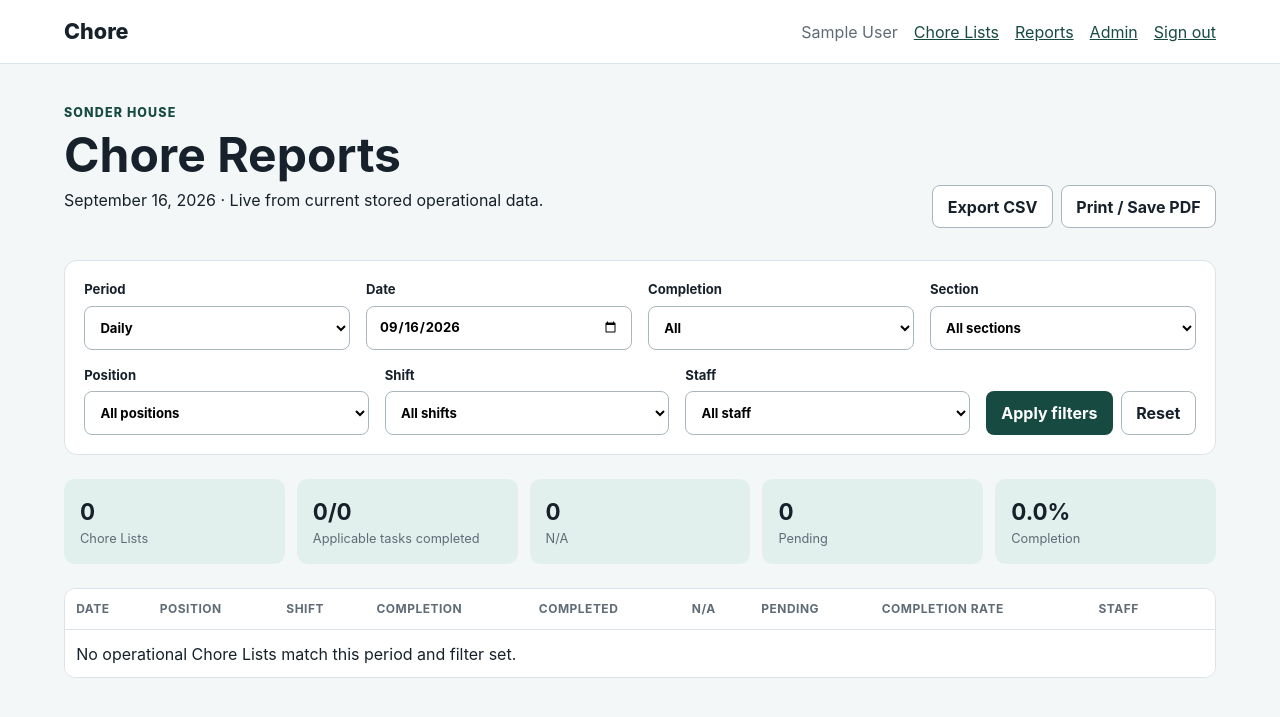
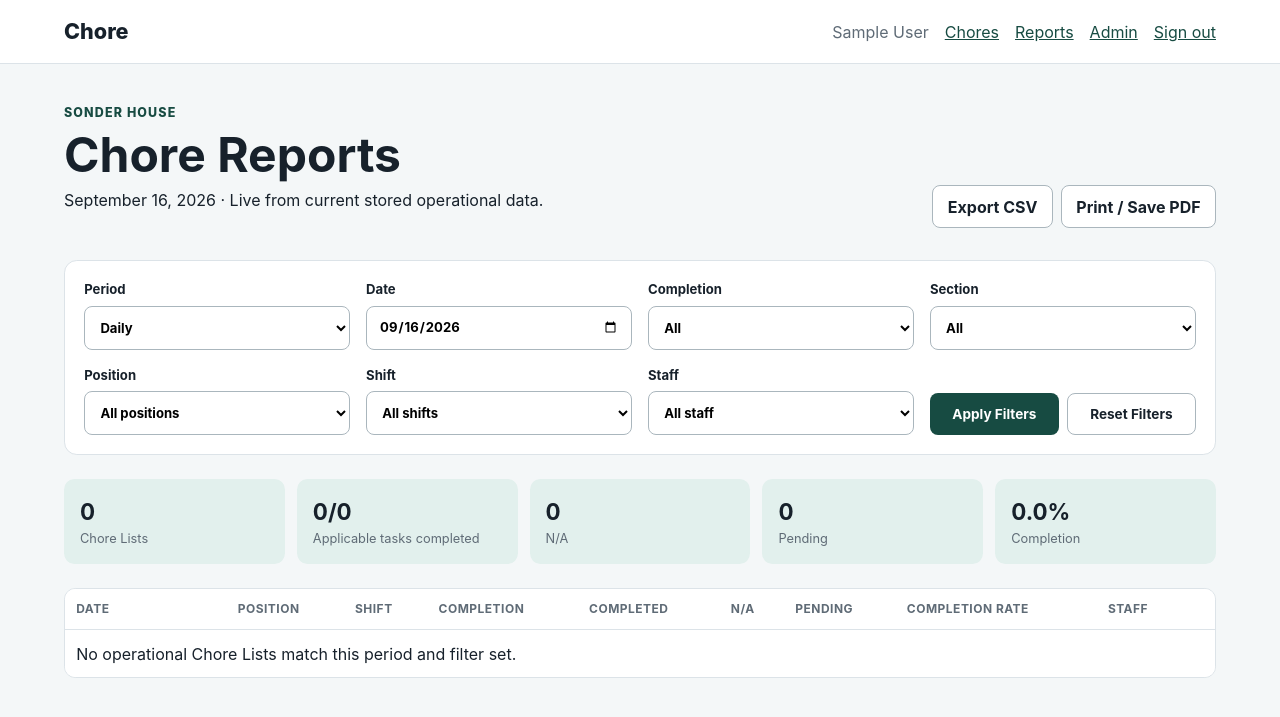
Before and after one commit to kevinatlee/Chore, a Django app: page /reports/ in a window 1280 px wide. Shown: the top 717 px of the page. Run offline with Django 5.2, Linux system fonts and the light colour scheme; the visitor is signed in with stand-in values (Sample User, id 1); data comes from the database, SQL or seed files in the repository; data that the repository does not hold is empty.

Commit message:
Polish report filters and navigation

```diff
--- a/checklists/static/checklists/styles.css
+++ b/checklists/static/checklists/styles.css
@@ -78,13 +78,15 @@ select { min-height: 2.75rem; padding: .55rem .7rem; border: 1px solid #aab6bd;
 .status-completed { color: var(--complete); background: var(--complete-light); }
 .status-na { color: var(--na); background: var(--na-light); }
 .status-incomplete, .status-pending { color: var(--danger); background: #fde8e8; }
-.report-actions, .filter-actions { display: flex; flex-wrap: wrap; gap: .5rem; }
+.report-actions { display: flex; flex-wrap: wrap; gap: .5rem; }
+.filter-actions { display: grid; grid-template-columns: repeat(2, minmax(0, 1fr)); gap: .5rem; }
+.filter-actions .button { width: 100%; min-width: 0; padding-inline: .55rem; font-size: .85rem; white-space: nowrap; }
 .report-filters { display: grid; gap: 1rem; width: 100%; max-width: 100%; margin-bottom: 1.5rem; padding: 1.2rem; overflow: hidden; background: white; border: 1px solid var(--line); border-radius: .8rem; }
 .report-filters > *, .report-filter-row > * { min-width: 0; }
 .report-program-filter { width: min(16rem, 100%); }
 .report-filter-row { display: grid; gap: 1rem; width: 100%; min-width: 0; }
 .report-filter-row-primary { grid-template-columns: repeat(4, minmax(0, 1fr)); }
-.report-filter-row-secondary { grid-template-columns: repeat(3, minmax(0, 1fr)) auto; align-items: end; }
+.report-filter-row-secondary { grid-template-columns: repeat(3, minmax(0, 1fr)) minmax(12.5rem, 1fr); align-items: end; }
 .report-filters label { display: grid; min-width: 0; align-content: start; gap: .35rem; font-size: .82rem; font-weight: 750; }
 .report-filters input, .report-filters select { width: 100%; min-width: 0; max-width: 100%; }
 .report-filters .checkbox-label { display: flex; align-items: center; align-self: end; }
@@ -100,6 +102,7 @@ select { min-height: 2.75rem; padding: .55rem .7rem; border: 1px solid #aab6bd;
 .report-table th, .report-table td { padding: .7rem; border-bottom: 1px solid var(--line); text-align: left; vertical-align: top; }
 .report-table th { color: var(--muted); font-size: .75rem; text-transform: uppercase; letter-spacing: .04em; }
 .report-table tr:last-child td { border-bottom: 0; }
+.report-table .report-date { min-width: 7.25rem; white-space: nowrap; }
 .task-actions { display: flex; flex: 0 0 auto; gap: .45rem; }
 .contribution-panel { margin-top: 3rem; }
 .contribution-list { padding-left: 1.3rem; }
@@ -118,5 +121,4 @@ select { min-height: 2.75rem; padding: .55rem .7rem; border: 1px solid #aab6bd;
   .task-actions .button { flex: 1; }
   .progress-summary { display: inline-block; margin-top: 1rem; }
   .report-filter-row-primary, .report-filter-row-secondary { grid-template-columns: 1fr; }
-  .filter-actions .button { flex: 1; }
 }
--- a/checklists/tests.py
+++ b/checklists/tests.py
@@ -536,7 +536,8 @@ class SelectorAndRoleTests(OperationalFixtureMixin, TestCase):
     def test_user_facing_navigation_uses_chore_list_while_domain_names_remain_stable(self):
         self.client.force_login(self.operator)
         response = self.client.get(reverse("dashboard"))
-        self.assertContains(response, ">Chore Lists</a>")
+        self.assertContains(response, ">Chores</a>")
+        self.assertNotContains(response, ">Chore Lists</a>")
         self.assertNotContains(response, ">Checklists</a>")
         self.assertEqual(ChecklistDefinition.__name__, "ChecklistDefinition")
         self.assertEqual(ChecklistInstance.__name__, "ChecklistInstance")
@@ -665,6 +666,7 @@ class SelectorAndRoleTests(OperationalFixtureMixin, TestCase):
         self.assertEqual(self.client.get(reverse("dashboard")).status_code, 403)
         report = self.client.get(reverse("reports"))
         self.assertNotContains(report, ">Checklists</a>")
+        self.assertNotContains(report, ">Chores</a>")
 
         self.client.force_login(self.operator)
         self.assertRedirects(self.client.get(reverse("home")), reverse("dashboard"))
--- a/templates/base.html
+++ b/templates/base.html
@@ -13,7 +13,7 @@
     {% if user.is_authenticated %}
       <nav aria-label="Account">
         <span>{% firstof user.get_full_name user.username %}</span>
-        {% if can_operate %}<a href="{% url 'dashboard' %}">Chore Lists</a>{% endif %}
+        {% if can_operate %}<a href="{% url 'dashboard' %}">Chores</a>{% endif %}
         {% if can_view_reports %}<a href="{% url 'reports' %}">Reports</a>{% endif %}
         {% if user.is_staff %}<a href="{% url 'admin:index' %}">Admin</a>{% endif %}
         <form method="post" action="{% url 'logout' %}" class="inline-form">
--- a/templates/checklists/report.html
+++ b/templates/checklists/report.html
@@ -43,7 +43,7 @@
       </label>
       <label>Section
         <select name="section">
-          <option value="">All sections</option>
+          <option value="">All</option>
           {% for choice in section_choices %}<option value="{{ choice }}" {% if filters.section == choice %}selected{% endif %}>{{ choice }}</option>{% endfor %}
         </select>
       </label>
@@ -67,7 +67,7 @@
           {% for choice in staff_choices %}<option value="{{ choice.pk }}" {% if filters.staff == choice.pk|stringformat:'s' %}selected{% endif %}>{{ choice.display_name }}</option>{% endfor %}
         </select>
       </label>
-      <div class="filter-actions"><button class="button primary" type="submit">Apply filters</button><a class="button secondary" href="{% url 'reports' %}">Reset</a></div>
+      <div class="filter-actions"><button class="button primary" type="submit">Apply Filters</button><a class="button secondary" href="{% url 'reports' %}">Reset Filters</a></div>
     </div>
   </form>
 
@@ -106,11 +106,11 @@
 
   <div class="table-wrap">
     <table class="report-table">
-      <thead><tr><th>Date</th><th>Position</th><th>Shift</th><th>Completion</th><th>Completed</th><th>N/A</th><th>Pending</th><th>Completion rate</th><th>Staff</th><th></th></tr></thead>
+      <thead><tr><th class="report-date">Date</th><th>Position</th><th>Shift</th><th>Completion</th><th>Completed</th><th>N/A</th><th>Pending</th><th>Completion rate</th><th>Staff</th><th></th></tr></thead>
       <tbody>
         {% for row in rows %}
           <tr>
-            <td>{{ row.operational_date|date:"Y-m-d" }}</td><td>{{ row.category }}</td><td>{{ row.shift }}</td>
+            <td class="report-date">{{ row.operational_date|date:"Y-m-d" }}</td><td>{{ row.category }}</td><td>{{ row.shift }}</td>
             <td><span class="status status-{{ row.status }}">{{ row.status|title }}</span></td>
             <td>{{ row.completed_count }}/{{ row.applicable_count }}</td><td>{{ row.na_count }}</td><td>{{ row.pending_count }}</td><td>{{ row.completion_percentage }}%</td>
             <td>{% for contributor in row.contributors %}{{ contributor }}{% if not forloop.last %}, {% endif %}{% empty %}None{% endfor %}</td>
--- a/templates/checklists/report_print.html
+++ b/templates/checklists/report_print.html
@@ -1,6 +1,6 @@
 {% load static %}<!doctype html>
 <html lang="en"><head><meta charset="utf-8"><title>{{ program.name }} Chore Report {{ period.start }}–{{ period.end }}</title><link rel="stylesheet" href="{% static 'checklists/styles.css' %}"><style>.print-report{width:100%;padding:1rem}.print-report table{font-size:10pt}@media print{.no-print{display:none}.print-report{padding:0}body{background:#fff}}</style></head>
 <body><main class="print-report"><button class="button secondary no-print" onclick="window.print()">Print / Save PDF</button><h1>{{ program.name }} Chore Reports</h1><p>{{ period.start|date:"Y-m-d" }} through {{ period.end|date:"Y-m-d" }}</p><p><strong>{{ totals.completion_percentage }}%</strong> completion · {{ totals.completed }}/{{ totals.applicable }} applicable complete · {{ totals.na }} N/A · {{ totals.pending }} pending</p>
-<table class="report-table"><thead><tr><th>Date</th><th>Position / shift</th><th>Completion</th><th>Applicable</th><th>Complete</th><th>N/A</th><th>Pending</th><th>Staff</th></tr></thead><tbody>{% for row in rows %}<tr><td>{{ row.operational_date|date:"Y-m-d" }}</td><td>{{ row.category }}<br>{{ row.shift }}</td><td>{{ row.status|title }}</td><td>{{ row.applicable_count }}</td><td>{{ row.completed_count }}</td><td>{{ row.na_count }}</td><td>{{ row.pending_count }}</td><td>{% for contributor in row.contributors %}{{ contributor }}{% if not forloop.last %}, {% endif %}{% empty %}None{% endfor %}</td></tr>{% empty %}<tr><td colspan="8">No matching operational Chore Lists.</td></tr>{% endfor %}</tbody></table>
+<table class="report-table"><thead><tr><th class="report-date">Date</th><th>Position / shift</th><th>Completion</th><th>Applicable</th><th>Complete</th><th>N/A</th><th>Pending</th><th>Staff</th></tr></thead><tbody>{% for row in rows %}<tr><td class="report-date">{{ row.operational_date|date:"Y-m-d" }}</td><td>{{ row.category }}<br>{{ row.shift }}</td><td>{{ row.status|title }}</td><td>{{ row.applicable_count }}</td><td>{{ row.completed_count }}</td><td>{{ row.na_count }}</td><td>{{ row.pending_count }}</td><td>{% for contributor in row.contributors %}{{ contributor }}{% if not forloop.last %}, {% endif %}{% empty %}None{% endfor %}</td></tr>{% empty %}<tr><td colspan="8">No matching operational Chore Lists.</td></tr>{% endfor %}</tbody></table>
 {% for row in rows %}<section><h2>{{ row.operational_date|date:"Y-m-d" }} · {{ row.category }} — {{ row.shift }}</h2><table class="report-table"><thead><tr><th>Section</th><th>Task</th><th>State</th><th>Contribution</th></tr></thead><tbody>{% for task in row.filtered_tasks %}<tr><td>{{ task.section }}</td><td>{{ task.label }}</td><td>{{ task.state_label }}</td><td>{% if task.contributor %}{{ task.contributor }} · {{ task.changed_at|date:"Y-m-d H:i" }}{% else %}None{% endif %}</td></tr>{% endfor %}</tbody></table></section>{% endfor %}
 </main></body></html>
```
Also changed, not shown: checklists/test_reporting.py (+15 -3 lines).
